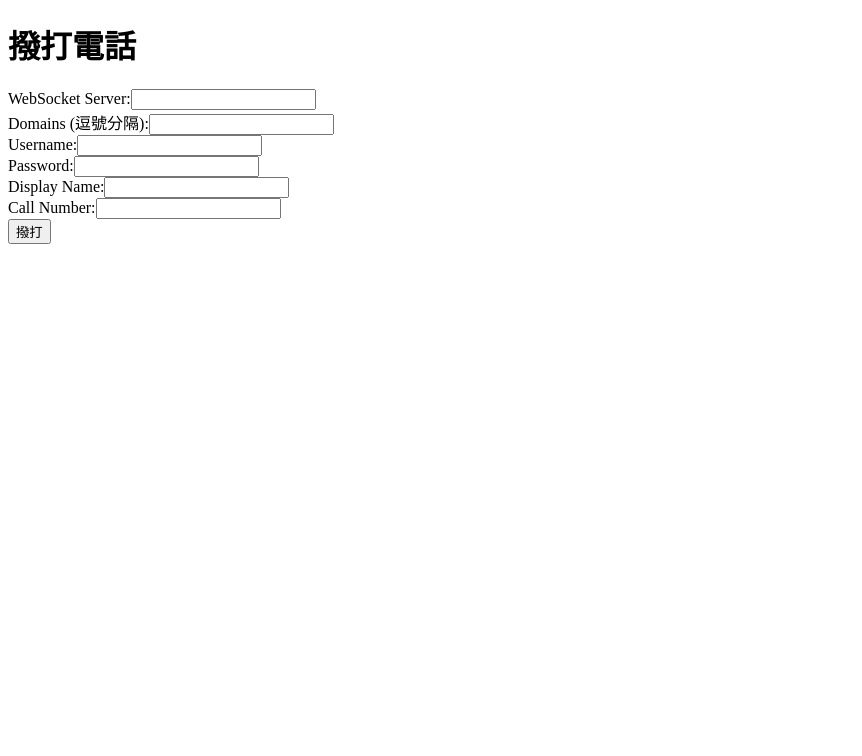
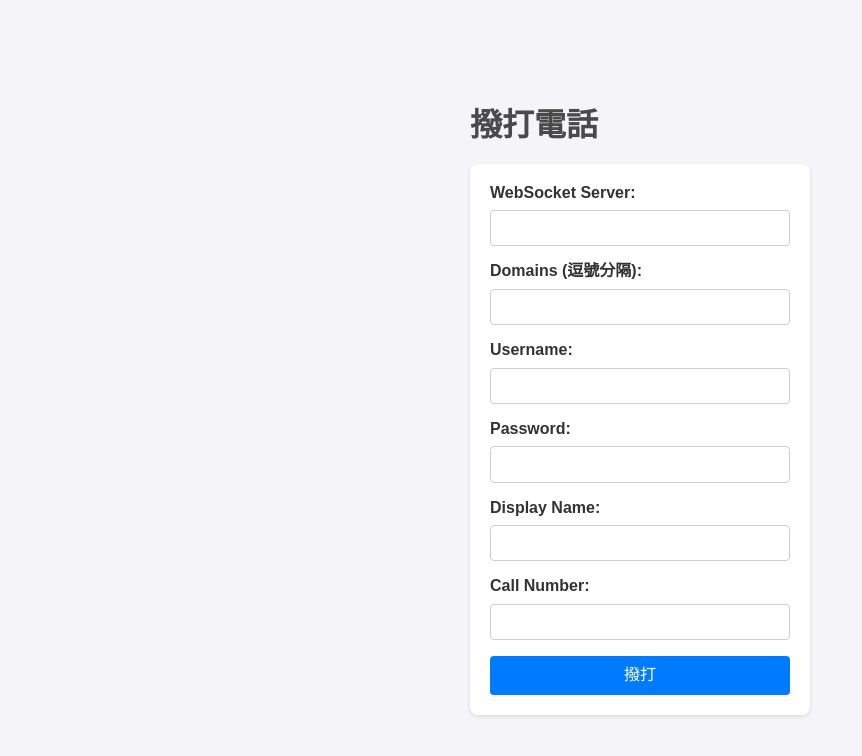
Before and after one commit to Aruminiya/DEMO_sip-js-bonvies, a React (Vite) app: page / in a window 1280 px wide. Shown: the top 756 px of the page, without its empty margins (0-862 px from the left). Built offline with nearby package versions, Linux system fonts and the light colour scheme.

Commit message:
feat: Added style

```diff
--- a/src/App.css
+++ b/src/App.css
@@ -0,0 +1,55 @@
+body {
+  font-family: Arial, sans-serif;
+  background-color: #f4f4f9;
+  color: #333;
+  margin: 0;
+  padding: 0;
+  display: flex;
+  justify-content: center;
+  align-items: center;
+  height: 100vh;
+}
+
+h1 {
+  color: #4a4a4a;
+  margin-bottom: 20px;
+}
+
+form {
+  background-color: #fff;
+  padding: 20px;
+  border-radius: 8px;
+  box-shadow: 0 2px 4px rgba(0, 0, 0, 0.1);
+  width: 300px;
+}
+
+label {
+  display: block;
+  margin-bottom: 8px;
+  font-weight: bold;
+}
+
+input[type="text"],
+input[type="password"] {
+  width: 100%;
+  padding: 8px;
+  margin-bottom: 16px;
+  border: 1px solid #ccc;
+  border-radius: 4px;
+  box-sizing: border-box;
+}
+
+button {
+  width: 100%;
+  padding: 10px;
+  background-color: #007bff;
+  color: #fff;
+  border: none;
+  border-radius: 4px;
+  cursor: pointer;
+  font-size: 16px;
+}
+
+button:hover {
+  background-color: #0056b3;
+}
--- a/src/index.css
+++ b/src/index.css
@@ -0,0 +1,349 @@
+/*! normalize.css v8.0.1 | MIT License | github.com/necolas/normalize.css */
+
+/* Document
+   ========================================================================== */
+
+/**
+ * 1. Correct the line height in all browsers.
+ * 2. Prevent adjustments of font size after orientation changes in iOS.
+ */
+
+ html {
+  line-height: 1.15; /* 1 */
+  -webkit-text-size-adjust: 100%; /* 2 */
+}
+
+/* Sections
+   ========================================================================== */
+
+/**
+ * Remove the margin in all browsers.
+ */
+
+body {
+  margin: 0;
+}
+
+/**
+ * Render the `main` element consistently in IE.
+ */
+
+main {
+  display: block;
+}
+
+/**
+ * Correct the font size and margin on `h1` elements within `section` and
+ * `article` contexts in Chrome, Firefox, and Safari.
+ */
+
+h1 {
+  font-size: 2em;
+  margin: 0.67em 0;
+}
+
+/* Grouping content
+   ========================================================================== */
+
+/**
+ * 1. Add the correct box sizing in Firefox.
+ * 2. Show the overflow in Edge and IE.
+ */
+
+hr {
+  box-sizing: content-box; /* 1 */
+  height: 0; /* 1 */
+  overflow: visible; /* 2 */
+}
+
+/**
+ * 1. Correct the inheritance and scaling of font size in all browsers.
+ * 2. Correct the odd `em` font sizing in all browsers.
+ */
+
+pre {
+  font-family: monospace, monospace; /* 1 */
+  font-size: 1em; /* 2 */
+}
+
+/* Text-level semantics
+   ========================================================================== */
+
+/**
+ * Remove the gray background on active links in IE 10.
+ */
+
+a {
+  background-color: transparent;
+}
+
+/**
+ * 1. Remove the bottom border in Chrome 57-
+ * 2. Add the correct text decoration in Chrome, Edge, IE, Opera, and Safari.
+ */
+
+abbr[title] {
+  border-bottom: none; /* 1 */
+  text-decoration: underline; /* 2 */
+  text-decoration: underline dotted; /* 2 */
+}
+
+/**
+ * Add the correct font weight in Chrome, Edge, and Safari.
+ */
+
+b,
+strong {
+  font-weight: bolder;
+}
+
+/**
+ * 1. Correct the inheritance and scaling of font size in all browsers.
+ * 2. Correct the odd `em` font sizing in all browsers.
+ */
+
+code,
+kbd,
+samp {
+  font-family: monospace, monospace; /* 1 */
+  font-size: 1em; /* 2 */
+}
+
+/**
+ * Add the correct font size in all browsers.
+ */
+
+small {
+  font-size: 80%;
+}
+
+/**
+ * Prevent `sub` and `sup` elements from affecting the line height in
+ * all browsers.
+ */
+
+sub,
+sup {
+  font-size: 75%;
+  line-height: 0;
+  position: relative;
+  vertical-align: baseline;
+}
+
+sub {
+  bottom: -0.25em;
+}
+
+sup {
+  top: -0.5em;
+}
+
+/* Embedded content
+   ========================================================================== */
+
+/**
+ * Remove the border on images inside links in IE 10.
+ */
+
+img {
+  border-style: none;
+}
+
+/* Forms
+   ========================================================================== */
+
+/**
+ * 1. Change the font styles in all browsers.
+ * 2. Remove the margin in Firefox and Safari.
+ */
+
+button,
+input,
+optgroup,
+select,
+textarea {
+  font-family: inherit; /* 1 */
+  font-size: 100%; /* 1 */
+  line-height: 1.15; /* 1 */
+  margin: 0; /* 2 */
+}
+
+/**
+ * Show the overflow in IE.
+ * 1. Show the overflow in Edge.
+ */
+
+button,
+input { /* 1 */
+  overflow: visible;
+}
+
+/**
+ * Remove the inheritance of text transform in Edge, Firefox, and IE.
+ * 1. Remove the inheritance of text transform in Firefox.
+ */
+
+button,
+select { /* 1 */
+  text-transform: none;
+}
+
+/**
+ * Correct the inability to style clickable types in iOS and Safari.
+ */
+
+button,
+[type="button"],
+[type="reset"],
+[type="submit"] {
+  -webkit-appearance: button;
+}
+
+/**
+ * Remove the inner border and padding in Firefox.
+ */
+
+button::-moz-focus-inner,
+[type="button"]::-moz-focus-inner,
+[type="reset"]::-moz-focus-inner,
+[type="submit"]::-moz-focus-inner {
+  border-style: none;
+  padding: 0;
+}
+
+/**
+ * Restore the focus styles unset by the previous rule.
+ */
+
+button:-moz-focusring,
+[type="button"]:-moz-focusring,
+[type="reset"]:-moz-focusring,
+[type="submit"]:-moz-focusring {
+  outline: 1px dotted ButtonText;
+}
+
+/**
+ * Correct the padding in Firefox.
+ */
+
+fieldset {
+  padding: 0.35em 0.75em 0.625em;
+}
+
+/**
+ * 1. Correct the text wrapping in Edge and IE.
+ * 2. Correct the color inheritance from `fieldset` elements in IE.
+ * 3. Remove the padding so developers are not caught out when they zero out
+ *    `fieldset` elements in all browsers.
+ */
+
+legend {
+  box-sizing: border-box; /* 1 */
+  color: inherit; /* 2 */
+  display: table; /* 1 */
+  max-width: 100%; /* 1 */
+  padding: 0; /* 3 */
+  white-space: normal; /* 1 */
+}
+
+/**
+ * Add the correct vertical alignment in Chrome, Firefox, and Opera.
+ */
+
+progress {
+  vertical-align: baseline;
+}
+
+/**
+ * Remove the default vertical scrollbar in IE 10+.
+ */
+
+textarea {
+  overflow: auto;
+}
+
+/**
+ * 1. Add the correct box sizing in IE 10.
+ * 2. Remove the padding in IE 10.
+ */
+
+[type="checkbox"],
+[type="radio"] {
+  box-sizing: border-box; /* 1 */
+  padding: 0; /* 2 */
+}
+
+/**
+ * Correct the cursor style of increment and decrement buttons in Chrome.
+ */
+
+[type="number"]::-webkit-inner-spin-button,
+[type="number"]::-webkit-outer-spin-button {
+  height: auto;
+}
+
+/**
+ * 1. Correct the odd appearance in Chrome and Safari.
+ * 2. Correct the outline style in Safari.
+ */
+
+[type="search"] {
+  -webkit-appearance: textfield; /* 1 */
+  outline-offset: -2px; /* 2 */
+}
+
+/**
+ * Remove the inner padding in Chrome and Safari on macOS.
+ */
+
+[type="search"]::-webkit-search-decoration {
+  -webkit-appearance: none;
+}
+
+/**
+ * 1. Correct the inability to style clickable types in iOS and Safari.
+ * 2. Change font properties to `inherit` in Safari.
+ */
+
+::-webkit-file-upload-button {
+  -webkit-appearance: button; /* 1 */
+  font: inherit; /* 2 */
+}
+
+/* Interactive
+   ========================================================================== */
+
+/*
+ * Add the correct display in Edge, IE 10+, and Firefox.
+ */
+
+details {
+  display: block;
+}
+
+/*
+ * Add the correct display in all browsers.
+ */
+
+summary {
+  display: list-item;
+}
+
+/* Misc
+   ========================================================================== */
+
+/**
+ * Add the correct display in IE 10+.
+ */
+
+template {
+  display: none;
+}
+
+/**
+ * Add the correct display in IE 10.
+ */
+
+[hidden] {
+  display: none;
+}
```
